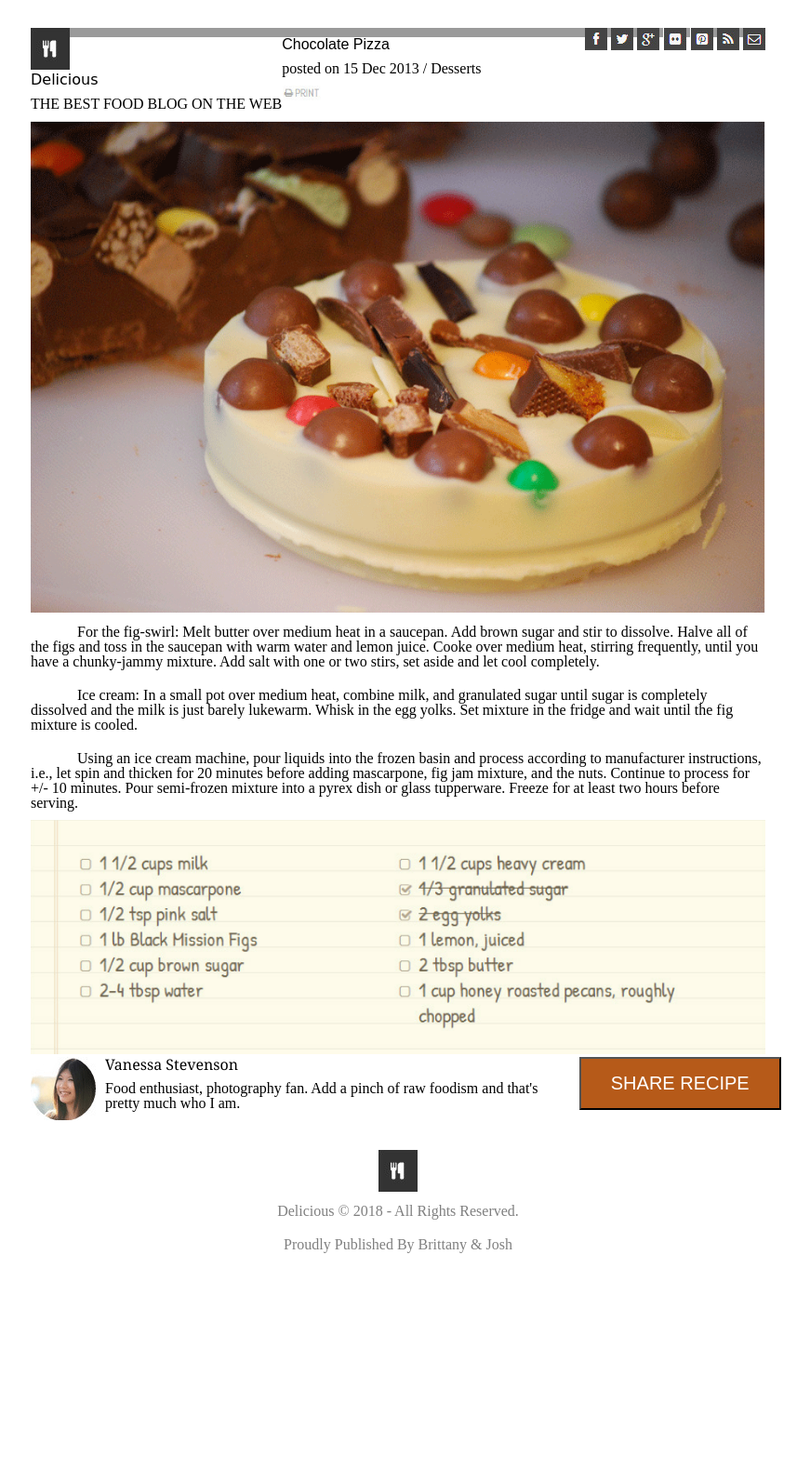
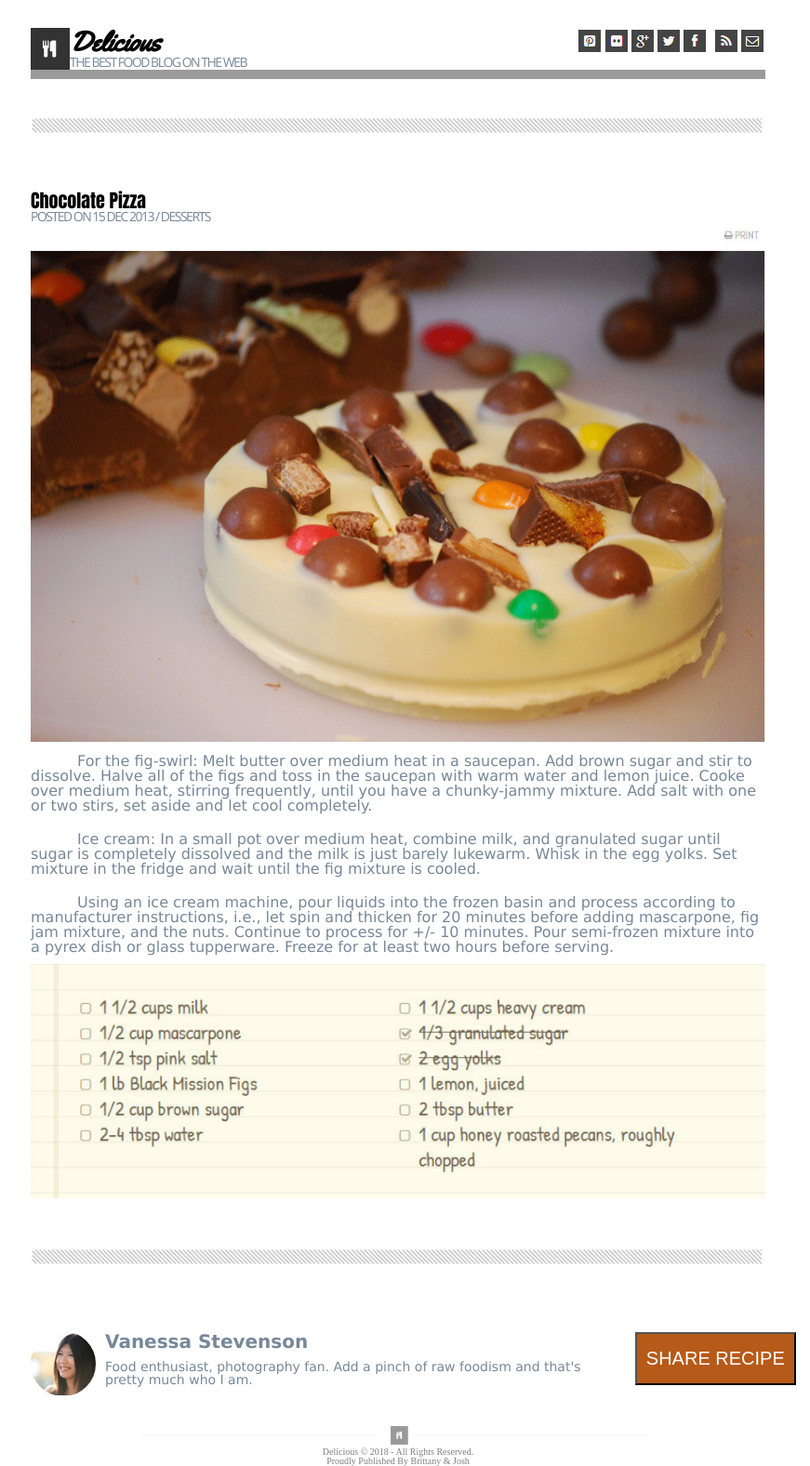
Before and after one commit to Bolstad09/chocolate-pizza, a plain HTML site: page index.html in a window 1280 px wide. Shown: the whole page at 93% size, without its empty margins (212-1083 px from the left). Before the commit the page ends 1357 px from the top, so only its background shows below. Drawn offline with nearby package versions, Linux system fonts and the light colour scheme.

Commit message:
final fixes

```diff
--- a/index.html
+++ b/index.html
@@ -2,41 +2,54 @@
 <html lang="en">
 <head>
     <title>Delicious Chocolate Pizza</title>
-    <link href=“https://fonts.googleapis.com/css?family=Yellowtail” rel=“stylesheet”>
     <link rel="stylesheet" type="text/css" href="reset.css">
     <link rel="stylesheet" type="text/css" href="style.css">
+    <link href="https://fonts.googleapis.com/css?family=Yellowtail" rel="stylesheet">
+    <link href="https://fonts.googleapis.com/css?family=Open+Sans" rel="stylesheet">
+    <link href="https://fonts.googleapis.com/css?family=Anton" rel="stylesheet">
 </head>
 <body>
     <header>
  <nav>
-     <div class="left">
-        <img src="img/logo.png" alt="Logo">
-        <h1 id ="title">Delicious</h1>
-        <p>the best food blog on the web</p>
-    </div>
+        <div class="floating-box2">
+                <img src="img/logo.png" alt="logo" align= "left">
+                <h1 id ="title">Delicious</h1>
+                <p>the best food blog on the web</p>
+            </div>
+
             <div class="social-right">
-                <img src="img/fb-icon.png" alt="FaceBook">
-                <img src="img/twit-icon.png" alt="Twitter">
-                <img src="img/gp-icon.png" alt="Google Plus">
-                <img src="img/flic-icon.png" alt="huh?">
-                <img src="img/pint-icon.png" alt="Pinterest">
-                <img src="img/rss-icon.png" alt="Rss">
-                <img src="img/mail-icon.png" alt="mail">
+                <img class="icon" src="img/mail-icon.png" alt="mail">
+                <img class="icon1" src="img/rss-icon.png" alt="Rss">
+
+                <img class="icon" src="img/fb-icon.png" alt="FaceBook">
+                <img class="icon" src="img/twit-icon.png" alt="Twitter">
+                <img class="icon" src="img/gp-icon.png" alt="Google Plus">
+                <img class="icon" src="img/flic-icon.png" alt="huh?">
+                <img class="icon" src="img/pint-icon.png" alt="Pinterest">
+
+
             </div>
      </nav>
     </header>
-    <div class="post">
-        <h2>Chocolate Pizza</h2>
-        <p>posted on 15 Dec 2013 / Desserts</p>
+<div class="line">
+        <div class="mod"> <img src="img/line.png" alt=""></div>
+</div>
+
+<main>
+    <article>
+    <div>
+        <h4>Chocolate Pizza</h4>
+        <h5>posted on 15 Dec 2013 / Desserts</h5>
+        <div class="printer">
         <img src="img/print.png" alt="Print">
+       </div>
     </div>
-    <main>
+
     <div class="image">
             <img src="img/choco-pizza.png" alt="Chocolate Pizza Picture">
     </div>
 
-    <div class="paragraphs">
-
+    <div class="paragraph" >
         <p>
             For the fig-swirl: Melt butter over medium heat in a saucepan. Add brown sugar and stir to dissolve. Halve all of the figs and toss in the saucepan with warm water and lemon juice. Cooke over medium heat, stirring frequently, until you have a chunky-jammy mixture. Add salt with one or two stirs, set aside and let cool completely.
         </p>
@@ -49,15 +62,12 @@
             Using an ice cream machine, pour liquids into the frozen basin and process according to manufacturer instructions, i.e., let spin and thicken for 20 minutes before adding mascarpone, fig jam mixture, and the nuts. Continue to process for +/- 10 minutes. Pour semi-frozen mixture into a pyrex dish or glass tupperware. Freeze for at least two hours before serving.
         </p>
     </div>
+        <img src="img/note-pad.png" alt="Ingredients">
+</article>
 </main>
-
-
-    <div class="ingredients">
-        <img src="img/note-pad.png" alt="Ingredients">
-    </div>
-
-
-
+<div class="line2">
+        <div class="mod"> <img src="img/line.png" alt=""></div>
+</div>
     <div class="floating-box1">
         <img src="img/van-pic.png" alt="Vanessa S." align= "left">
         <h3>Vanessa Stevenson</h3>
@@ -70,7 +80,7 @@
 </body>
 
     <footer>
-        <img src="img/logo.png" alt="Logo">
+        <img src="img/footer.png" alt="footer logo">
         <p>Delicious &copy; 2018 - All Rights Reserved.</p>
         <p>Proudly Published By Brittany &amp; Josh</p>
     </footer>
--- a/style.css
+++ b/style.css
@@ -1,4 +1,3 @@
-
 body {
     width: 100%;
     margin: 0;
@@ -10,9 +9,68 @@ body {
     width: 850px;
 }
 
+#title {
+    font-family: 'Yellowtail', cursive;
+    font-size: 30px;
+    font-weight: bold;
+}
+
 .social-right {
     float: right;
+    margin-left: -60px;
+    display: inline-block;
 }
+
+.icon {
+    float: right;
+    right: 0px;
+    padding: 2px;
+    padding-bottom: 5px;
+    display: inline-block;
+    }
+
+    .icon1 {
+      float: right;
+      right: 0px;
+      padding: 2px;
+      padding-bottom: 5px;
+      padding-left: 8px;
+      display: inline-block;
+      }
+
+
+
+.mod {
+    width: 100%;
+    padding-top: 40px;
+    padding-bottom: 60px;
+
+}
+
+/* .top-text {
+    font-size: 14px;
+    padding-bottom: 10px;
+    vertical-align: text-top;
+
+} */
+
+.floating-box2 {
+    display: inline-block;
+
+}
+.floating-box2 p {
+    padding-left: 25px;
+    width: 100%;
+    font-size: 14px;
+    font-family: 'Open Sans', sans-serif;
+    letter-spacing: -1.5px;
+    color: lightslategray;
+}
+.line2 {
+    padding-top: 10px;
+    padding-bottom: 10px;
+}
+
 
 main img {
     width: 100%;
@@ -21,25 +79,49 @@ main img {
     float: left;
 }
 
+article {
+    position: relative;
+}
+/* header {
+    border: 50px black solid;
+} */
+
 header p {
     text-transform: uppercase;
 }
 
-#title {
-    font-family: 'Yellowtail', cursive;
-}
+
 
 nav {
   border-bottom: 10px;
   border-block-end-style: outset;
 }
 
-.post {
+.printer {
+float: right;
+right: 10px;
+padding: 5px;
+}
+
+#post {
     float: left;
 }
 
+h4{
+    font-size: 20px;
+    font-family: 'Anton', sans-serif;
+
+}
+h5 {
+    font-size: 14px;
+    font-family: 'Open Sans', sans-serif;
+    letter-spacing: -1.5px;
+    text-transform: uppercase;
+    color: lightslategray;
+}
 .paragraphs {
     text-indent: 50px;
+
 }
 
 h2 {
@@ -54,9 +136,12 @@ ul {
     font-family: Georgia, 'Times New Roman', Times, serif;
     padding: 10px;
 }
-p {
+.paragraph p {
      padding-top: 10px;
      padding-bottom: 10px;
+     color: lightslategray;
+     font-family: Verdana, Geneva, Tahoma, sans-serif;
+     text-indent: 50px;
 }
 
 .ingredients img {
@@ -75,7 +160,7 @@ p {
 .button {
     background-color: rgb(182, 90, 25);
     color: white;
-    padding: 15px 32px;
+    padding: 15px 10px;
     cursor: pointer;
     text-transform: uppercase;
     font-size: 20px;
@@ -84,17 +169,30 @@ p {
 .floating-box1 p {
     padding-left: 80px;
     width: 70%;
-
+    color: lightslategray;
+    font-family: Verdana, Geneva, Tahoma, sans-serif;
+    font-size: 14px;
 }
 
 .floating-box1 h3 {
     padding-left: 80px;
+    color: lightslategray;
+    font-family: Verdana, Geneva, Tahoma, sans-serif;
+    font-size: 20px;
+    font-weight: bold;
+    padding-bottom: 10px;
 }
 
 footer {
     padding-top: 100px;
     text-align: center;
     color: rgba(0, 0,0, .5);
+    font-size: 10px;
+
+}
+
+footer img {
+    width: 70%;
 }
 
 /*
```
Also changed, not shown: img/footer.png (added), img/line.png (added).
